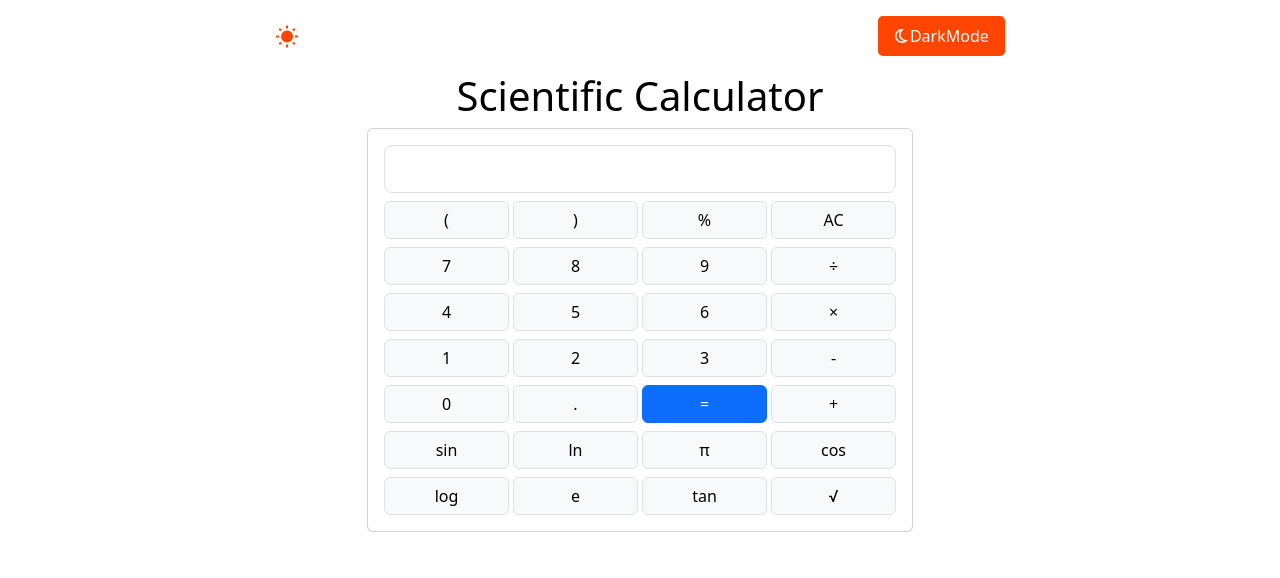
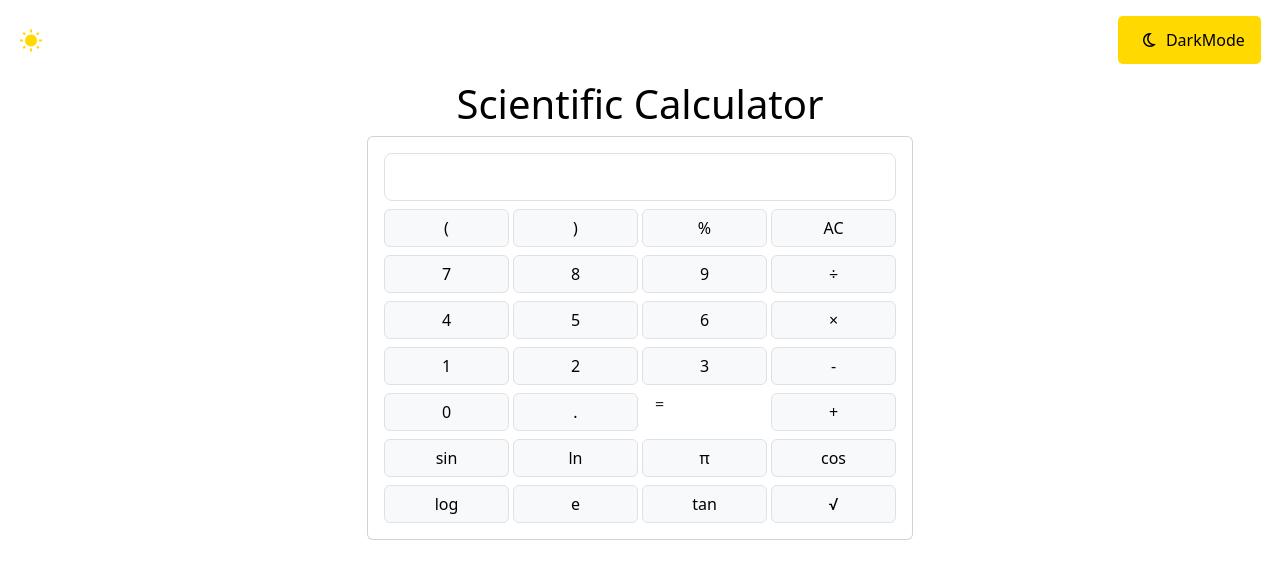
Before and after one commit to sudosf/TypeScript-Smart-Calculator, a website: page index.html in a window 1280 px wide. Drawn offline with nearby package versions, Linux system fonts and the light colour scheme.

Commit message:
edited darkmode colors

```diff
--- a/dest/script.js
+++ b/dest/script.js
@@ -1,4 +1,5 @@
 "use strict";
+/* Darkmode Toggle */
 const sunMoonContainer = document.querySelector(".sun-moon-container");
 const toggleBtn = document.querySelector(".theme-toggle-button");
 toggleBtn.addEventListener("click", () => {
--- a/index.html
+++ b/index.html
@@ -50,7 +50,7 @@
             </div>
 
             <button class="theme-toggle-button">
-                <i class="fa-regular fa-moon"></i>
+                <i class="icon fa-regular fa-moon"></i>
                 DarkMode
             </button>
         </section>
@@ -220,7 +220,7 @@
                                 <div class="col-3">
                                     <button
                                         type="button"
-                                        class="btn btn-primary w-100 mt-2 border border-primary"
+                                        class="btn equal"
                                     >
                                         =
                                     </button>
--- a/src/script.ts
+++ b/src/script.ts
@@ -1,9 +1,12 @@
+
+/* Darkmode Toggle */
 const sunMoonContainer = document.querySelector(".sun-moon-container") as HTMLElement;
 
 const toggleBtn = document.querySelector(".theme-toggle-button") as HTMLElement;
 
 toggleBtn.addEventListener("click", () => {
     document.body.classList.toggle("dark");
+
     const currentRotation: number = parseInt(
         getComputedStyle(sunMoonContainer).getPropertyValue("--rotation")
     );
--- a/src/stylesheets/darkmode.scss
+++ b/src/stylesheets/darkmode.scss
@@ -28,7 +28,8 @@
 .darkmode-container {
     display: flex;
     align-items: center;
-    justify-content:space-around;
+    justify-content:space-between;
+    margin: 1em 1.2em;
 }
 
 .sun-moon-container {
@@ -41,6 +42,7 @@
 .sun,
 .moon {
     fill: var(--accent-color);
+    transition: opacity var(--transition-delay);
 }
 
 .sun {
--- a/src/stylesheets/styles.scss
+++ b/src/stylesheets/styles.scss
@@ -1,16 +1,16 @@
 /* Variables */
 
-$primary-bg-color: #e9faff;
+$primary-bg-color: #f6fdff;
 $primary-text-color: #2E2E2E;
 
-$darkmode-bg-color: #2E2E2E;
-$darkmode-text-color: e9faff;
+$darkmode-bg-color: #333;
+$darkmode-text-color: white;
 
 body {
-    --accent-color: orangered;
-    --background-color: white;
-    --text-color: black;
-    --button-text-color: var(--background-color);
+    --accent-color: #ffd900;
+    --background-color: $primary-bg-color;
+    --text-color: $primary-text-color;
+    --button-text-color: $primary-bg-color;
     --transition-delay: 1s;
 
     margin-top: 1rem;
@@ -20,7 +20,18 @@ body {
 }
 
 body.dark {
-    --accent-color: #d0d066;
+    --accent-color: cyan;
     --background-color: #333;
-    --text-color: white;
+    --text-color: #333;
+
+    h1 {
+        color: white;
+    }
 }
+
+// .container .row .col-12 .card .card-body div .btn.equal {
+//     background-color: #0000FF;
+//     width: 100%;
+//     margin-top: 2em;
+//     border: none;
+// }
```
Also changed, not shown: dest/stylesheets/darkmode.css, dest/stylesheets/styles.css, 2 other files.
